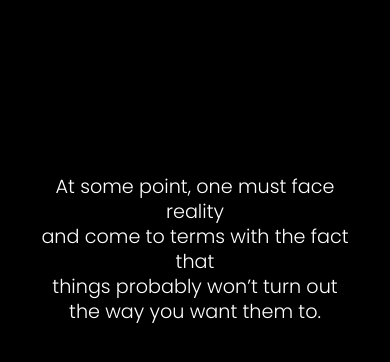
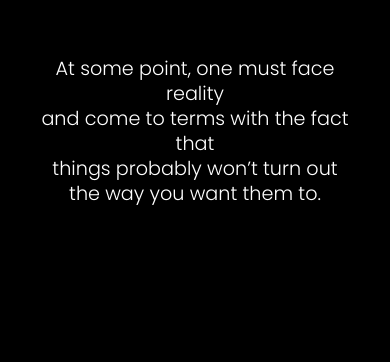
Before and after one commit to CodeMayhemByAJO/nope2, a website: page index.html in a window 390 px wide. Shown: the part 168-530 px from the top of the page. Drawn offline with Linux system fonts and the light colour scheme.

Commit message:
Some changes

```diff
--- a/index.html
+++ b/index.html
@@ -22,13 +22,13 @@
             display: flex;
             flex-direction: column;
             align-items: center;
-            justify-content: center;
+            justify-content: flex-start;
             height: 100vh;
             margin: 0;
             text-align: center;
             padding: 20px;
             overflow: hidden;
-            padding-top: 5vh;
+            padding-top: 10vh;
         }
 
         p {
@@ -39,9 +39,9 @@
             text-align: center;
             white-space: normal;
             opacity: 0;
-            animation: fadeIn 4s ease-in-out forwards;
+            animation: fadeIn 2s ease-in-out forwards;
             word-wrap: break-word;
-            margin-top: -15px;
+            margin-top: -50px;
         }
 
         @keyframes fadeIn {
@@ -53,16 +53,16 @@
             }
         }
 
-        @media (max-width: 480px) {
+        /* Mobiler etc */
+        @media (max-width: 768px) {
             body {
-                padding: 10px;
-                padding-top: 3vh;
+                padding-top: 35vh;
             }
             p {
                 font-size: 1.2rem;
                 line-height: 1.3;
                 max-width: 90%;
-                margin-top: -40px;
+                margin-top: -70px;
             }
         }
     </style>
```
